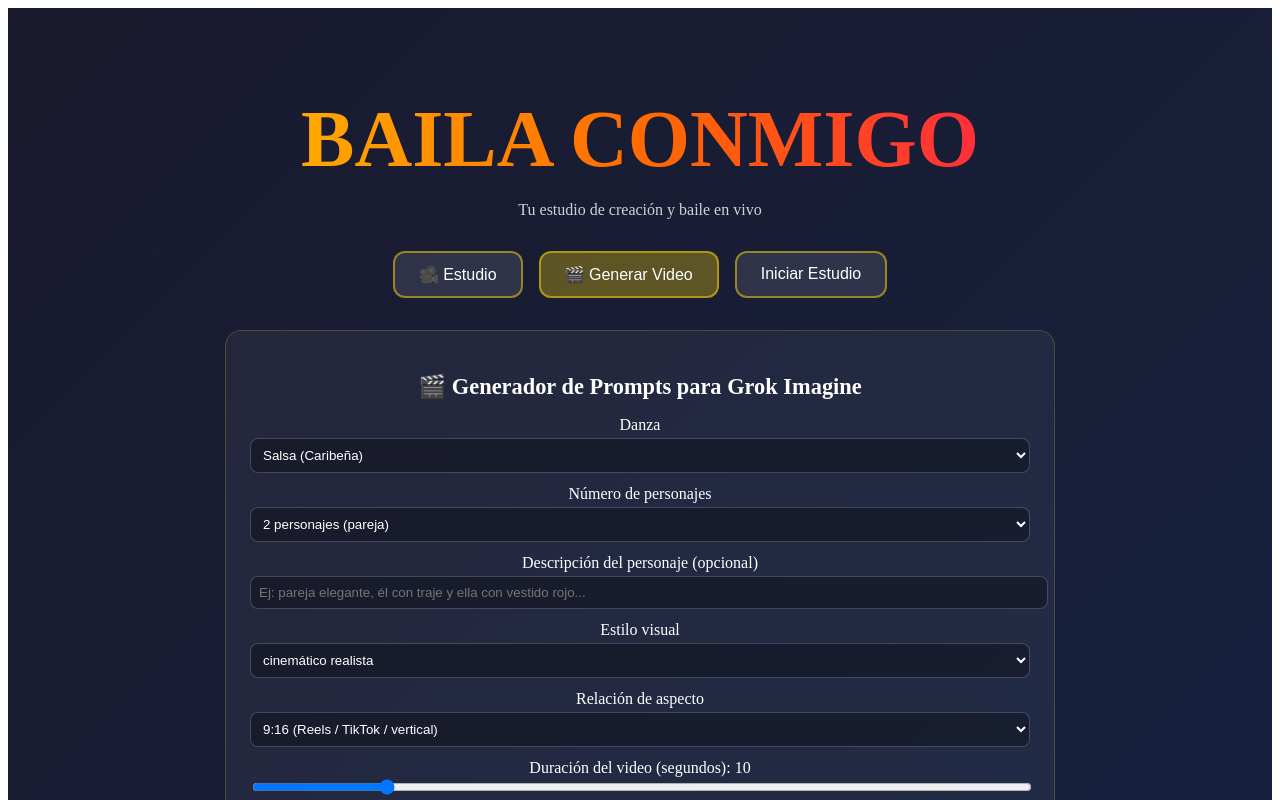
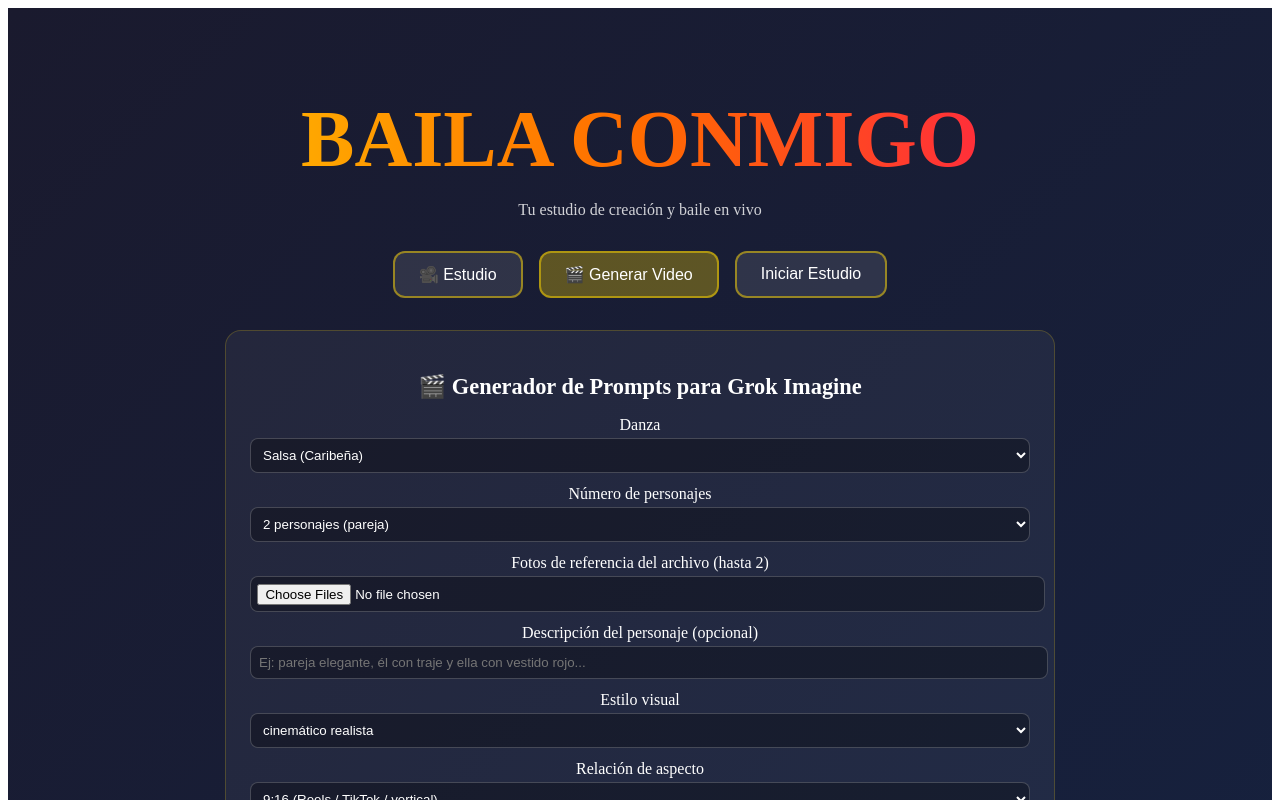
Before and after one commit to Manolo-1981/Baila-Conmigo, a React (Vite) app: page / in a window 1280 px wide. Both pictures are taken after a click on the button "🎬 Generar Video". Shown: the top 800 px of the page. Built offline with nearby package versions, Linux system fonts and the light colour scheme.

Commit message:
Implementar carga de fotos de archivo para personajes 1 o 2

```diff
--- a/src/components/VideoGenerator.tsx
+++ b/src/components/VideoGenerator.tsx
@@ -1,4 +1,4 @@
-import { useState } from 'react'
+import { useState, ChangeEvent } from 'react'
 import { dances } from '../lib/dances'
 import { generarPromptVideo, type VideoPromptConfig } from '../lib/imagine-video'
 
@@ -10,6 +10,12 @@ const estilos = [
   'UGC / estilo iPhone'
 ]
 
+interface FotoReferencia {
+  file: File
+  preview: string
+  nombre: string
+}
+
 export default function VideoGenerator() {
   const [danzaId, setDanzaId] = useState(dances[0]?.id || '')
   const [estilo, setEstilo] = useState(estilos[0])
@@ -17,10 +23,30 @@ export default function VideoGenerator() {
   const [numeroPersonajes, setNumeroPersonajes] = useState<1 | 2>(2)
   const [descripcionPersonaje, setDescripcionPersonaje] = useState('')
   const [relacionAspecto, setRelacionAspecto] = useState<'9:16' | '16:9' | '1:1'>('9:16')
+  const [fotos, setFotos] = useState<FotoReferencia[]>([])
   const [resultado, setResultado] = useState<ReturnType<typeof generarPromptVideo> | null>(null)
   const [copiado, setCopiado] = useState<'imagen' | 'video' | 'animacion' | null>(null)
 
   const danzaSeleccionada = dances.find(d => d.id === danzaId)
+
+  function manejarCargaFotos(e: ChangeEvent<HTMLInputElement>) {
+    const files = Array.from(e.target.files || [])
+    const maxFotos = numeroPersonajes
+    const seleccionadas = files.slice(0, maxFotos)
+
+    const nuevas: FotoReferencia[] = seleccionadas.map(file => ({
+      file,
+      preview: URL.createObjectURL(file),
+      nombre: file.name
+    }))
+
+    setFotos(nuevas)
+  }
+
+  function limpiarFotos() {
+    fotos.forEach(f => URL.revokeObjectURL(f.preview))
+    setFotos([])
+  }
 
   function generar() {
     if (!danzaSeleccionada) return
@@ -33,7 +59,9 @@ export default function VideoGenerator() {
       descripcionPersonaje: descripcionPersonaje.trim() || undefined,
       duracionSegundos: duracion,
       relacionAspecto,
-      ambiente: 'estudio de baile moderno con iluminación profesional'
+      ambiente: 'estudio de baile moderno con iluminación profesional',
+      tieneFotosReferencia: fotos.length > 0,
+      nombresFotos: fotos.map(f => f.nombre)
     }
 
     setResultado(generarPromptVideo(config))
@@ -79,13 +107,50 @@ export default function VideoGenerator() {
           Número de personajes
           <select
             value={numeroPersonajes}
-            onChange={e => setNumeroPersonajes(Number(e.target.value) as 1 | 2)}
+            onChange={e => {
+              const n = Number(e.target.value) as 1 | 2
+              setNumeroPersonajes(n)
+              if (fotos.length > n) {
+                setFotos(fotos.slice(0, n))
+              }
+            }}
             style={selectStyle}
           >
             <option value={1}>1 personaje (solo)</option>
             <option value={2}>2 personajes (pareja)</option>
           </select>
         </label>
+
+        <label>
+          Fotos de referencia del archivo (hasta {numeroPersonajes})
+          <input
+            type="file"
+            accept="image/*"
+            multiple={numeroPersonajes === 2}
+            onChange={manejarCargaFotos}
+            style={{ ...selectStyle, padding: '0.4rem' }}
+          />
+        </label>
+
+        {fotos.length > 0 && (
+          <div style={{ display: 'flex', gap: '0.75rem', flexWrap: 'wrap', alignItems: 'center' }}>
+            {fotos.map((f, i) => (
+              <div key={i} style={{ textAlign: 'center' }}>
+                <img
+                  src={f.preview}
+                  alt={f.nombre}
+                  style={{ width: '90px', height: '90px', objectFit: 'cover', borderRadius: '8px', border: '2px solid rgba(255,215,0,0.4)' }}
+                />
+                <div style={{ fontSize: '0.75rem', opacity: 0.8, marginTop: '0.25rem', maxWidth: '90px', overflow: 'hidden', textOverflow: 'ellipsis' }}>
+                  {f.nombre}
+                </div>
+              </div>
+            ))}
+            <button onClick={limpiarFotos} style={{ ...botonStyle, padding: '0.4rem 0.8rem', fontSize: '0.85rem' }}>
+              Limpiar fotos
+            </button>
+          </div>
+        )}
 
         <label>
           Descripción del personaje (opcional)
@@ -141,6 +206,7 @@ export default function VideoGenerator() {
         <div style={{ marginTop: '1.5rem', textAlign: 'left' }}>
           <p style={{ fontSize: '0.9rem', opacity: 0.8, marginBottom: '0.75rem' }}>
             Configuración: {resultado.parametrosSugeridos.personajes} • {resultado.parametrosSugeridos.relacionAspecto}
+            {fotos.length > 0 && ` • ${fotos.length} foto(s) de archivo cargada(s)`}
           </p>
 
           <h3 style={{ fontSize: '1.1rem', marginBottom: '0.5rem' }}>1. Prompt de imagen de referencia</h3>
@@ -164,9 +230,10 @@ export default function VideoGenerator() {
           <div style={{ marginTop: '1rem', padding: '0.75rem', background: 'rgba(255,215,0,0.08)', borderRadius: '8px', fontSize: '0.9rem' }}>
             <strong>Flujo recomendado:</strong>
             <ol style={{ margin: '0.5rem 0 0 1.2rem', padding: 0 }}>
-              <li>Genera la imagen de referencia en Grok Imagine.</li>
-              <li>Genera el video usando esa imagen como referencia.</li>
-              <li>Usa Viggle (u otra herramienta de motion transfer) con un video real de baile para animar y sincronizar con la música.</li>
+              <li>Carga tus fotos de archivo (1 o 2 según el número de personajes).</li>
+              <li>Copia el prompt de imagen y genérala en Grok Imagine, usando las fotos subidas como referencia.</li>
+              <li>Genera el video usando la imagen generada.</li>
+              <li>Usa Viggle (u otra herramienta) para transferir movimiento de un video real de baile y sincronizar con la música.</li>
             </ol>
             <div style={{ display: 'flex', gap: '0.5rem', flexWrap: 'wrap', marginTop: '0.75rem' }}>
               <button onClick={abrirGrokImagine} style={{ ...botonStyle, fontSize: '0.9rem' }}>
```
